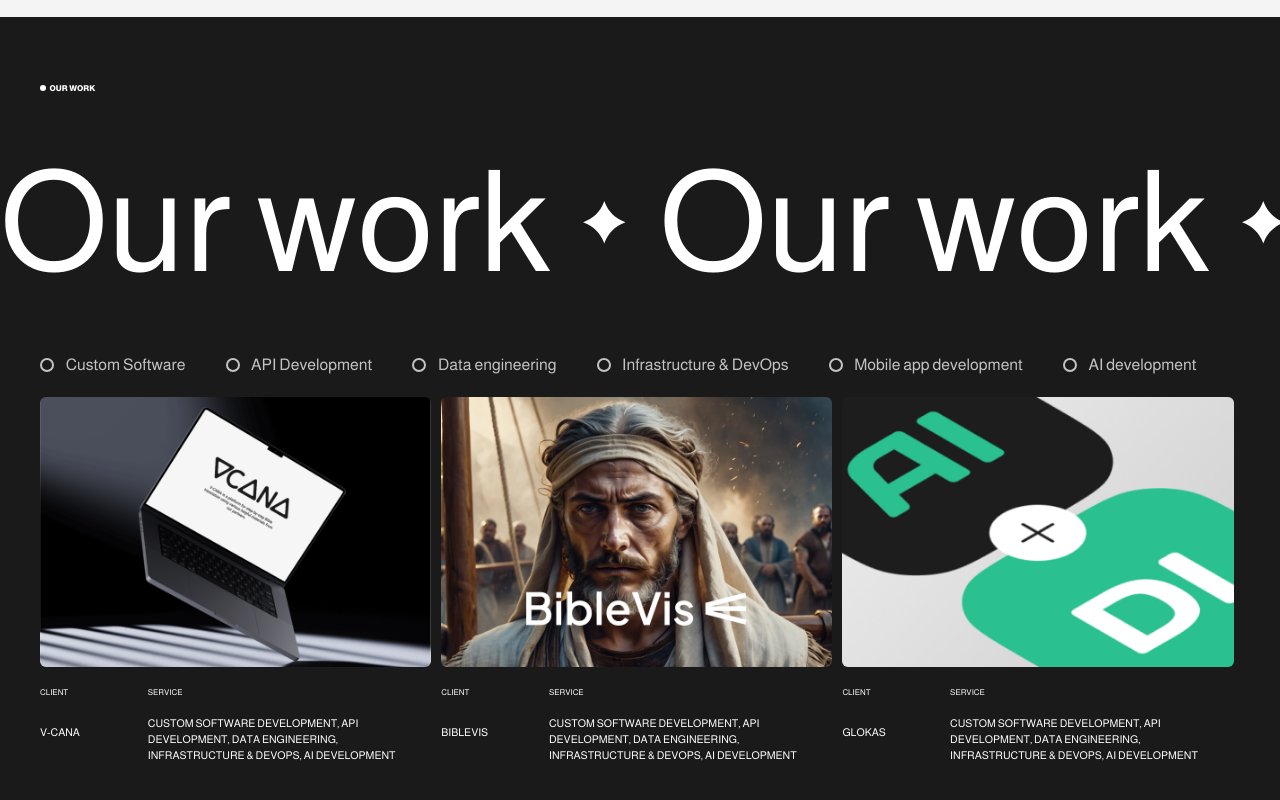
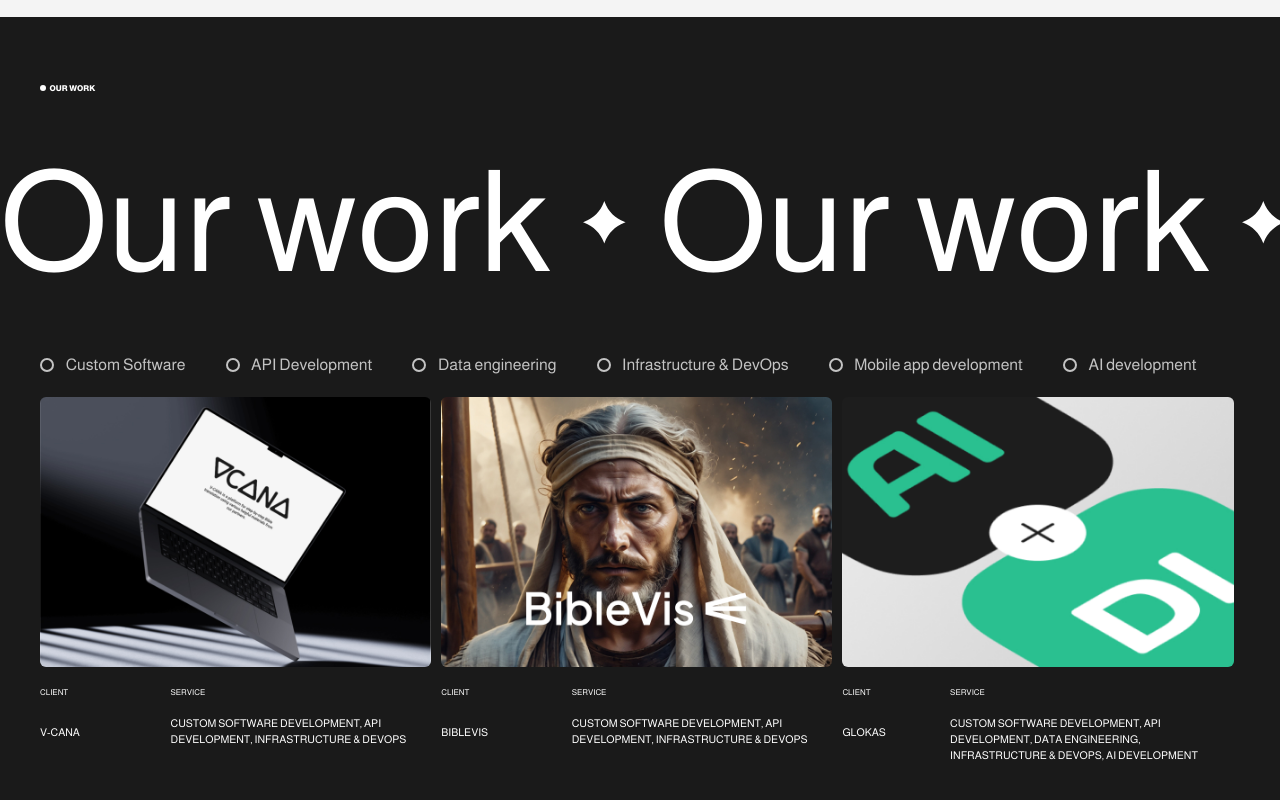
Before and after one commit to gecraft-com/gecraft-website, a React (Vite) app: page / in a window 1280 px wide. Shown: the part 1839-2639 px from the top of the page. Built offline with nearby package versions, Linux system fonts and the light colour scheme; what @nextui-org/react would draw is missing.

Commit message:
add filter

```diff
--- a/data/projects.json
+++ b/data/projects.json
@@ -4,12 +4,13 @@
         "label": "Web development",
         "client": "V-CANA",
         "img": "img/MacBook.jpg",
-        "service": "Custom Software Development, API Development, Data Engineering, Infrastructure & DevOps, AI Development",
+        "service": "Custom Software Development, API Development, Infrastructure & DevOps",
         "description1": "V-CANA is a cutting-edge, customizable Translation Management System designed to support any Bible translation method. It can be adapted to various translation approaches and materials. The platform is focused on simplifying the translation process for nations with diverse linguistic backgrounds and varying levels of computer literacy. V-CANA provides a step-by-step workflow for managing translation projects.",
         "description2": "GeCraft takes a comprehensive approach in the development of V-CANA, providing expertise in custom software development, API creation, DevOps, and AI feature development.",
         "title1": "Convenient step-by-step translation system",
         "title2": "Thoughtful design",
         "title3": "Distribution of roles and jobs in one place",
+        "categories": ["Custom Software", "API Development", "Infrastructure & DevOps"],
         "screenshots": {
             "desktop": "img/vcada_desktop.png",
             "iPhone1": "img/vcana_iPhone15_1.png",
@@ -24,12 +25,13 @@
         "label": "Web development",
         "client": "BibleVis",
         "img": "img/bibleVis.jpg",
-        "service": "Custom Software Development, API Development, Data Engineering, Infrastructure & DevOps, AI Development",
+        "service": "Custom Software Development, API Development, Infrastructure & DevOps",
         "description1": "V-CANA is a cutting-edge, customizable Translation Management System designed to support any Bible translation method. It can be adapted to various translation approaches and materials. The platform is focused on simplifying the translation process for nations with diverse linguistic backgrounds and varying levels of computer literacy. V-CANA provides a step-by-step workflow for managing translation projects. GeCraft takes a comprehensive approach in the development of V-CANA, providing expertise in custom software development, API creation, DevOps, and AI feature development.",
         "description2": "GeCraft takes a comprehensive approach in the development of V-CANA, providing expertise in custom software development, API creation, DevOps, and AI feature development.",
         "title1": "Convenient step-by-step translation system",
         "title2": "Thoughtful design",
         "title3": "Distribution of roles and jobs in one place",
+        "categories": ["Custom Software", "API Development", "Infrastructure & DevOps"],
         "screenshots": {
             "desktop": "img/vcada_desktop.png",
             "iPhone1": "img/vcana_iPhone15_1.png",
@@ -50,6 +52,7 @@
         "title1": "Convenient step-by-step translation system",
         "title2": "Thoughtful design",
         "title3": "Distribution of roles and jobs in one place",
+        "categories": ["Custom Software", "API Development", "Data engineering", "Infrastructure & DevOps", "AI development"],
         "screenshots": {
             "desktop": "img/vcada_desktop.png",
             "iPhone1": "img/vcana_iPhone15_1.png",
--- a/data/services.json
+++ b/data/services.json
@@ -4,102 +4,41 @@
       "label": "Custom Software",
       "service": "Custom Software Development, API Development, Data Engineering, Infrastructure & DevOps, AI Development",
       "description":
-        "GeCraft specializes in developing custom software solutions that cater to the specific needs of your enterprise. Whether you require a bespoke application to streamline operations or a unique tool to enhance customer engagement, our team delivers tailored solutions that fit your budget and business goals. We collaborate closely with you throughout the development process, ensuring that the final product is practical, efficient, and scalable as your business grows",
-      "projects": [
-        {
-          "id": "1",
-          "client": "V-CANA",
-          "img": "img/MacBook.jpg"
-        },
-        {
-          "id": "2",
-          "client": "Glokas",
-          "img": "img/aidi.jpg"
-        }
-      ]
+        "GeCraft specializes in developing custom software solutions that cater to the specific needs of your enterprise. Whether you require a bespoke application to streamline operations or a unique tool to enhance customer engagement, our team delivers tailored solutions that fit your budget and business goals. We collaborate closely with you throughout the development process, ensuring that the final product is practical, efficient, and scalable as your business grows"
     },
     {
       "id":"2",
       "label": "API Development",
       "service": "Custom Software Development, API Development, Data Engineering, Infrastructure & DevOps, AI Development",
       "description":
-        "GeCraft offers API development services that ensure seamless integration of various systems and applications within your enterprise. We create secure, scalable, and efficient APIs that help your existing software communicate effectively, simplifying processes and saving time. Whether you need to connect with third-party services or develop a custom API, we deliver solutions that are easy to manage and cost-effective.",
-      "projects": [
-        {
-          "id": "1",
-          "client": "V-CANA",
-          "img": "img/MacBook.jpg"
-        },
-        {
-          "id": "2",
-          "client": "Glokas",
-          "img": "img/aidi.jpg"
-        }
-      ]
+        "GeCraft offers API development services that ensure seamless integration of various systems and applications within your enterprise. We create secure, scalable, and efficient APIs that help your existing software communicate effectively, simplifying processes and saving time. Whether you need to connect with third-party services or develop a custom API, we deliver solutions that are easy to manage and cost-effective."
     },
     {
       "id":"3",
       "label": "Data engineering",
       "service": "Custom Software Development, API Development, Data Engineering, Infrastructure & DevOps, AI Development",
       "description":
-        "GeCraft's data engineering services help you unlock the full potential of your data. We build and maintain efficient data pipelines that transform raw data into valuable insights, empowering you to make informed decisions. From setting up data warehouses to developing big data solutions, we provide the expertise needed to manage your data effectively without overwhelming your resources.",
-      "projects": [
-        {
-          "id": "1",
-          "client": "V-CANA",
-          "img": "img/MacBook.jpg"
-        },
-        {
-          "id": "2",
-          "client": "Glokas",
-          "img": "img/aidi.jpg"
-        }
-      ]
+        "GeCraft's data engineering services help you unlock the full potential of your data. We build and maintain efficient data pipelines that transform raw data into valuable insights, empowering you to make informed decisions. From setting up data warehouses to developing big data solutions, we provide the expertise needed to manage your data effectively without overwhelming your resources."
     },
     {
       "id":"4",
       "label": "Infrastructure & DevOps",
       "service": "Custom Software Development, API Development, Data Engineering, Infrastructure & DevOps, AI Development",
       "description":
-        "At GeCraft, we understand the unique challenges enterprises face when it comes to IT infrastructure and deployment. Our Infrastructure & DevOps services focus on streamlining your software development and operations, offering cloud solutions, automation, and CI/CD pipelines that improve efficiency and reduce costs. We help bridge the gap between development and operations, ensuring your business can innovate and scale without unnecessary complexity.",
-      "projects": [
-        {
-          "id": "1",
-          "client": "V-CANA",
-          "img": "img/MacBook.jpg"
-        },
-        {
-          "id": "2",
-          "client": "Glokas",
-          "img": "img/aidi.jpg"
-        }
-      ]
+        "At GeCraft, we understand the unique challenges enterprises face when it comes to IT infrastructure and deployment. Our Infrastructure & DevOps services focus on streamlining your software development and operations, offering cloud solutions, automation, and CI/CD pipelines that improve efficiency and reduce costs. We help bridge the gap between development and operations, ensuring your business can innovate and scale without unnecessary complexity."
     },
     {
       "id":"5",
       "label": "Mobile app development",
-      "service": "",
+      "service": "Custom Software Development, API Development, Data Engineering, Infrastructure & DevOps, AI Development",
       "description":
-        "GeCraft brings your mobile app ideas to life with a focus on delivering high-quality, cost-effective solutions for your enterprise. Our team develops intuitive, user-friendly apps for iOS and Android platforms that help you reach and engage your customers effectively. Whether you're launching a new app or enhancing an existing one, we provide end-to-end development services that align with your business objectives and budget",
-      "projects": []
+        "GeCraft brings your mobile app ideas to life with a focus on delivering high-quality, cost-effective solutions for your enterprise. Our team develops intuitive, user-friendly apps for iOS and Android platforms that help you reach and engage your customers effectively. Whether you're launching a new app or enhancing an existing one, we provide end-to-end development services that align with your business objectives and budget"
     },
     {
       "id":"6",
       "label": "AI development",
       "service": "Custom Software Development, API Development, Data Engineering, Infrastructure & DevOps, AI Development",
       "description":
-        "GeCraft makes artificial intelligence accessible to your business with our AI development services. We create AI solutions that automate tasks, enhance customer interactions, and provide valuable insights, all tailored to your enterprise's scale and needs. Whether you're looking to implement machine learning, natural language processing, or predictive analytics, our team delivers solutions that are both innovative and affordable, helping you stay competitive in your industry",
-      "projects": [
-        {
-          "id": "1",
-          "client": "V-CANA",
-          "img": "img/MacBook.jpg"
-        },
-        {
-          "id": "2",
-          "client": "Glokas",
-          "img": "img/aidi.jpg"
-        }
-      ]
+        "GeCraft makes artificial intelligence accessible to your business with our AI development services. We create AI solutions that automate tasks, enhance customer interactions, and provide valuable insights, all tailored to your enterprise's scale and needs. Whether you're looking to implement machine learning, natural language processing, or predictive analytics, our team delivers solutions that are both innovative and affordable, helping you stay competitive in your industry"
     }
   ]
--- a/src/components/Gallery.jsx
+++ b/src/components/Gallery.jsx
@@ -1,11 +1,43 @@
+import { useEffect, useState } from 'react'
+
+import projects from '../../data/projects.json'
 import Filter from './Filter'
 import Projects from './Projects'
 
 function Gallery() {
+  const [selectedFilters, setSelectedFilters] = useState([])
+  const [filteredItems, setFilteredItems] = useState(projects)
+
+  const handleFilterClick = (selectedCategory) => {
+    if (selectedFilters.includes(selectedCategory)) {
+      let filters = selectedFilters.filter((el) => el !== selectedCategory)
+      setSelectedFilters(filters)
+    } else {
+      setSelectedFilters([...selectedFilters, selectedCategory])
+    }
+  }
+
+  useEffect(() => {
+    filterItems()
+  }, [selectedFilters])
+
+  const filterItems = () => {
+    if (selectedFilters.length > 0) {
+      let tempItems = selectedFilters
+        .map((selectedCategory) =>
+          projects.filter((item) => item.categories.includes(selectedCategory))
+        )
+        .flat()
+      setFilteredItems(tempItems)
+    } else {
+      setFilteredItems([...projects])
+    }
+  }
+
   return (
     <>
-      <Filter />
-      <Projects location={'gallery'} />
+      <Filter handleFilterClick={handleFilterClick} />
+      <Projects filteredItems={filteredItems} location={'gallery'} />
     </>
   )
 }
--- a/src/components/Project.jsx
+++ b/src/components/Project.jsx
@@ -42,7 +42,6 @@ function Project({ project, handleClick, color }) {
 
 Project.propTypes = {
   project: PropTypes.shape({
-    id: PropTypes.string.isRequired,
     client: PropTypes.string.isRequired,
     label: PropTypes.string.isRequired,
     img: PropTypes.string.isRequired,
```
Also changed, not shown: src/components/Filter.jsx (+6 -5 lines), src/components/Projects.jsx (+25 -11 lines), src/components/ServiceModal.jsx (+3 -7 lines).
